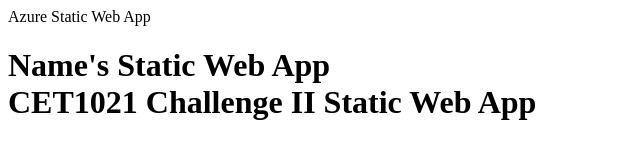
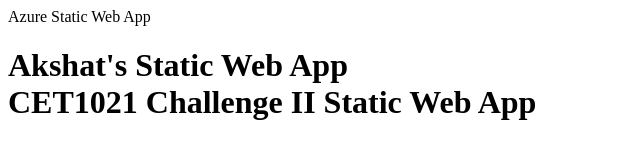
Before and after one commit to Akki8901/ap-swc-2, a plain HTML site: page files/index.html in a window 1280 px wide. Shown: the whole page, without its empty margins (0-640 px from the left). Drawn offline with Linux system fonts and the light colour scheme.

Commit message:
Update index.html

```diff
--- a/files/index.html
+++ b/files/index.html
@@ -1,6 +1,6 @@
 <html>
 <head>Azure Static Web App</head>
 <body>
-<h1>Name's Static Web App<br>CET1021 Challenge II Static Web App</h1>
+<h1>Akshat's Static Web App<br>CET1021 Challenge II Static Web App</h1>
 </body>
 </html>
```
